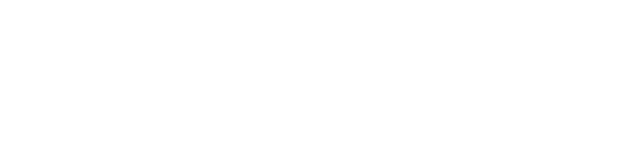
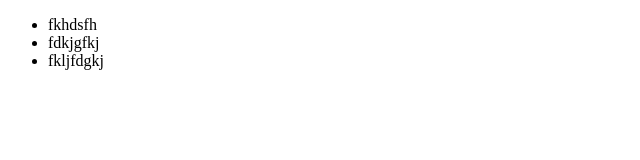
Before and after one commit to RobinMoretti/RepoTest, a plain HTML site: page index.html in a window 1280 px wide. Shown: the whole page, without its empty margins (0-640 px from the left). Drawn offline with Linux system fonts and the light colour scheme.

Commit message:
deuxièeme commit

```diff
--- a/index.html
+++ b/index.html
@@ -6,6 +6,12 @@
     <title>Document</title>
 </head>
 <body>
-
+    <div class="main">
+        <ul>
+            <li>fkhdsfh</li>
+            <li>fdkjgfkj</li>
+            <li>fkljfdgkj</li>
+        </ul>
+    </div>
 </body>
 </html>
```
